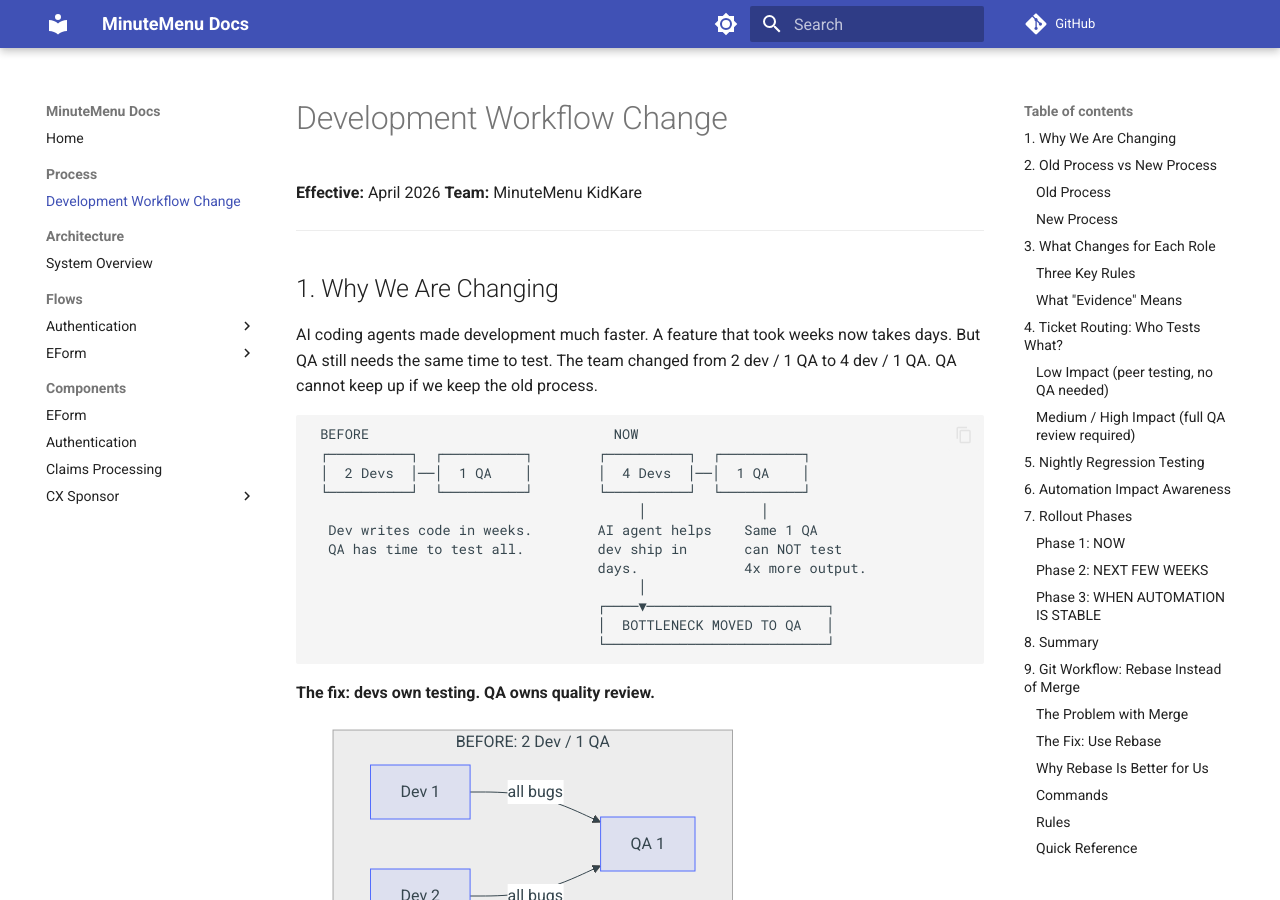
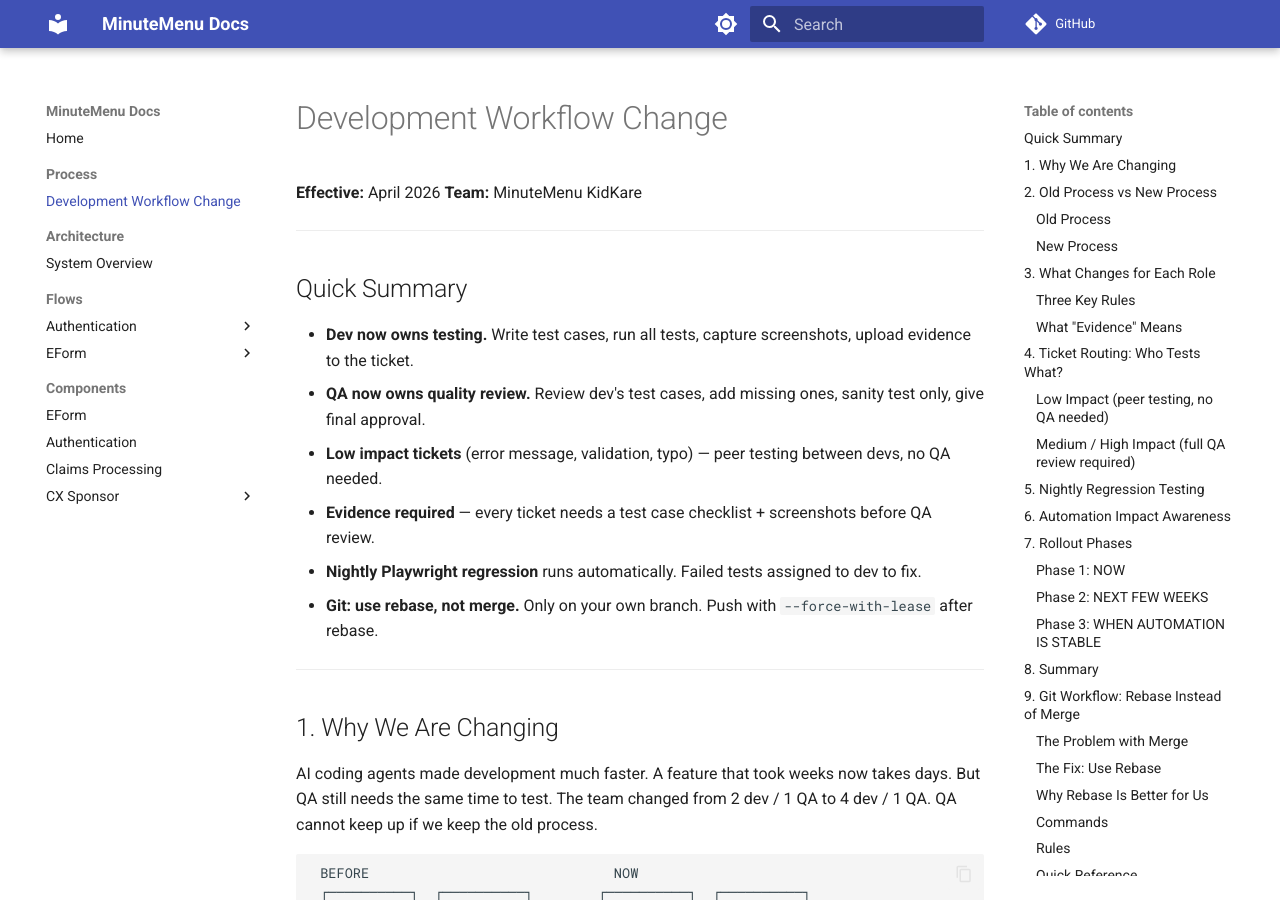
Before and after one commit to MinuteMenu/docs, an MkDocs documentation site: the page built from docs/process/development-workflow-change.md, in a window 1280 px wide and 900 px high. Built offline with MkDocs 1.6.1 and Material for MkDocs 9.7.7, drawn with Linux system fonts in a browser that asks for light colours; comment, search, counter and statistics services are not loaded.

Commit message:
Add quick summary section at top of workflow change doc
6-bullet overview so readers get the key changes at a glance.

Co-Authored-By: Claude Opus 4.6 (1M context) <noreply@anthropic.com>

```diff
--- a/docs/process/development-workflow-change.md
+++ b/docs/process/development-workflow-change.md
@@ -2,6 +2,17 @@
 
 **Effective:** April 2026
 **Team:** MinuteMenu KidKare
+
+---
+
+## Quick Summary
+
+- **Dev now owns testing.** Write test cases, run all tests, capture screenshots, upload evidence to the ticket.
+- **QA now owns quality review.** Review dev's test cases, add missing ones, sanity test only, give final approval.
+- **Low impact tickets** (error message, validation, typo) — peer testing between devs, no QA needed.
+- **Evidence required** — every ticket needs a test case checklist + screenshots before QA review.
+- **Nightly Playwright regression** runs automatically. Failed tests assigned to dev to fix.
+- **Git: use rebase, not merge.** Only on your own branch. Push with `--force-with-lease` after rebase.
 
 ---
 
```
